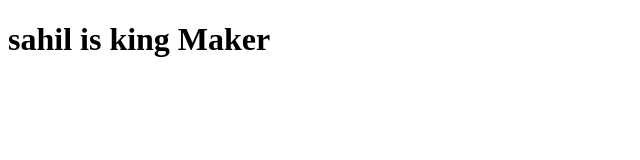
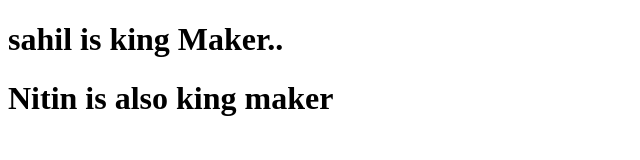
Before and after one commit to sumit1341/sumit11, a plain HTML site: page index.html in a window 1280 px wide. Shown: the whole page, without its empty margins (0-640 px from the left). Drawn offline with Linux system fonts and the light colour scheme.

Commit message:
updated index file

```diff
--- a/index.html
+++ b/index.html
@@ -6,6 +6,7 @@
     <title>Document</title>
   </head>
   <body>
-    <h1>sahil is king Maker</h1>
+    <h1>sahil is king Maker..</h1>
+    <h1>Nitin is also king maker</h1>
   </body>
 </html>
```
